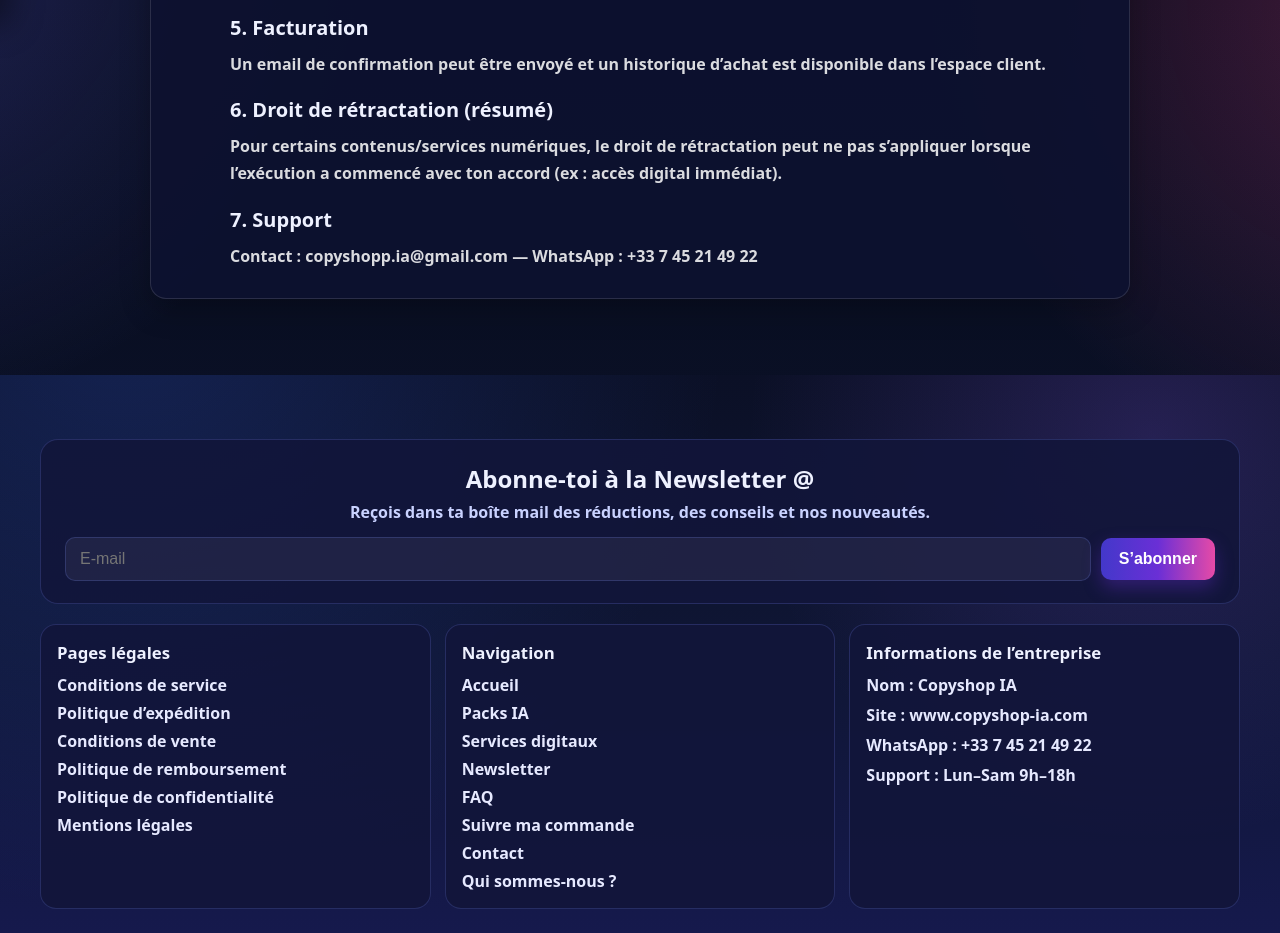
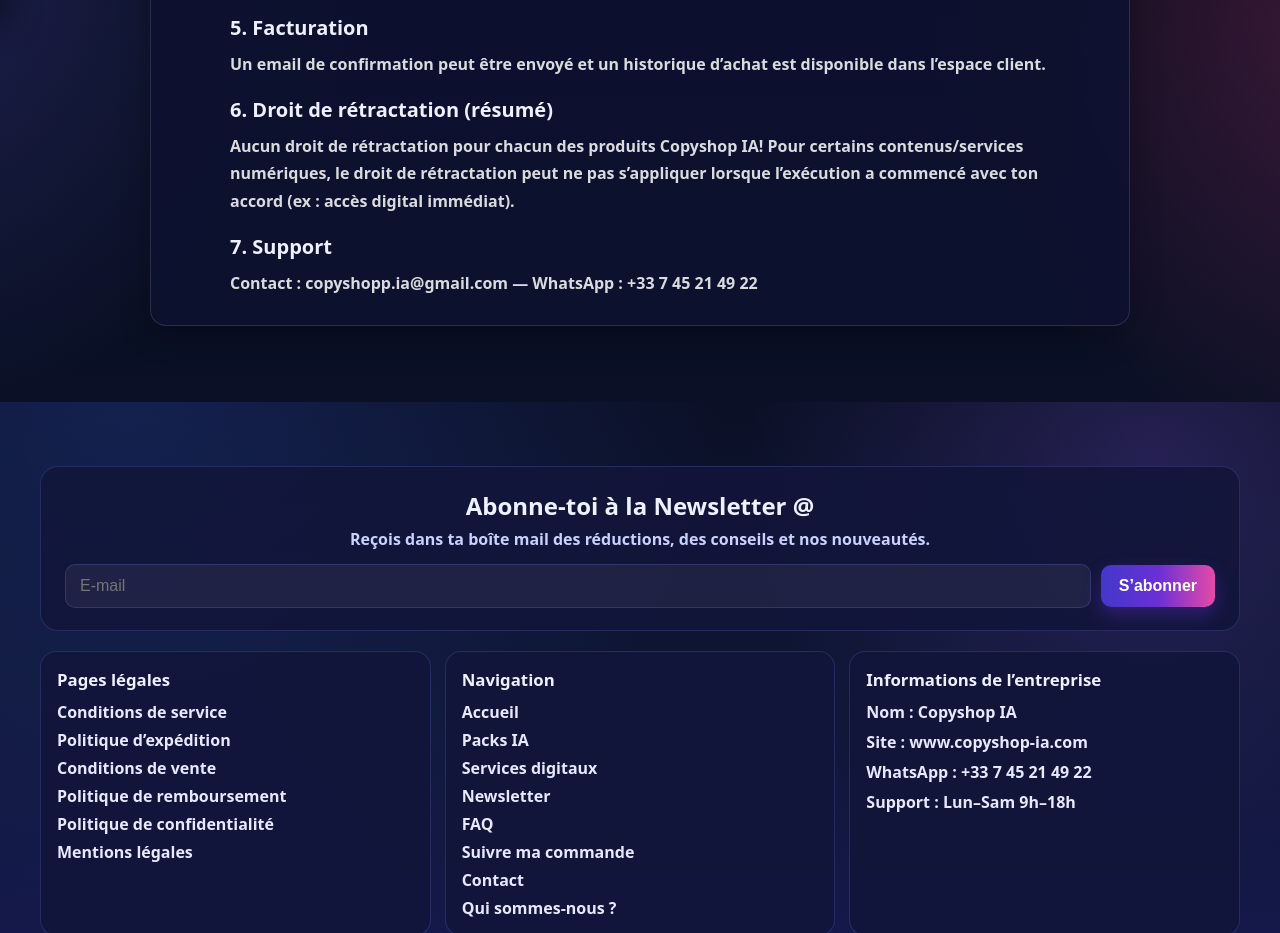
Before and after one commit to Mrfezz/copyshop-ia, a Next.js app: page /conditions-de-vente in a window 1280 px wide. Shown: the part 800-1733 px from the top of the page. Built offline with nearby package versions, Linux system fonts and the light colour scheme.

Commit message:
keep add to cart on services page without redirect

```diff
--- a/app/conditions-de-vente/page.tsx
+++ b/app/conditions-de-vente/page.tsx
@@ -35,7 +35,7 @@ export default function Page() {
 
       <h2>6. Droit de rétractation (résumé)</h2>
       <p>
-        Pour certains contenus/services numériques, le droit de rétractation peut ne pas s’appliquer lorsque l’exécution
+        Aucun droit de rétractation pour chacun des produits Copyshop IA! Pour certains contenus/services numériques, le droit de rétractation peut ne pas s’appliquer lorsque l’exécution
         a commencé avec ton accord (ex : accès digital immédiat).
       </p>
 
```
